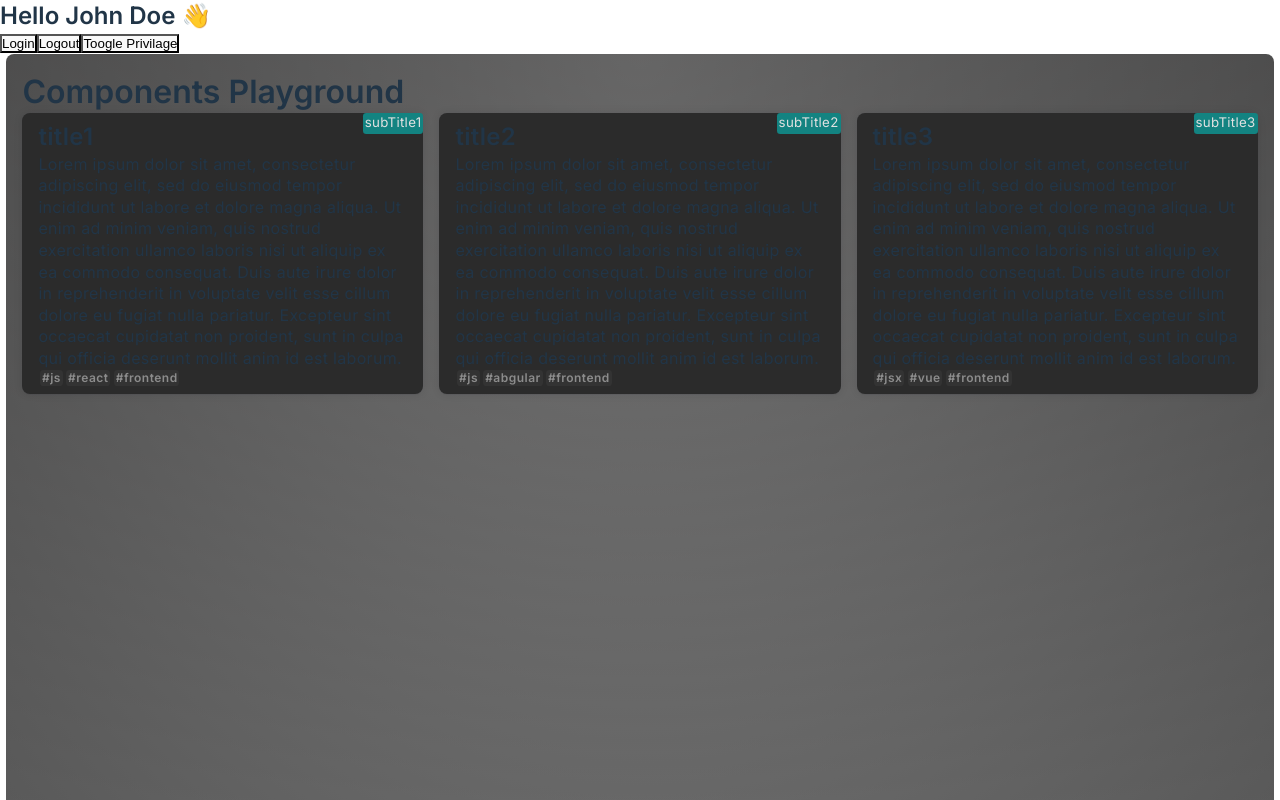
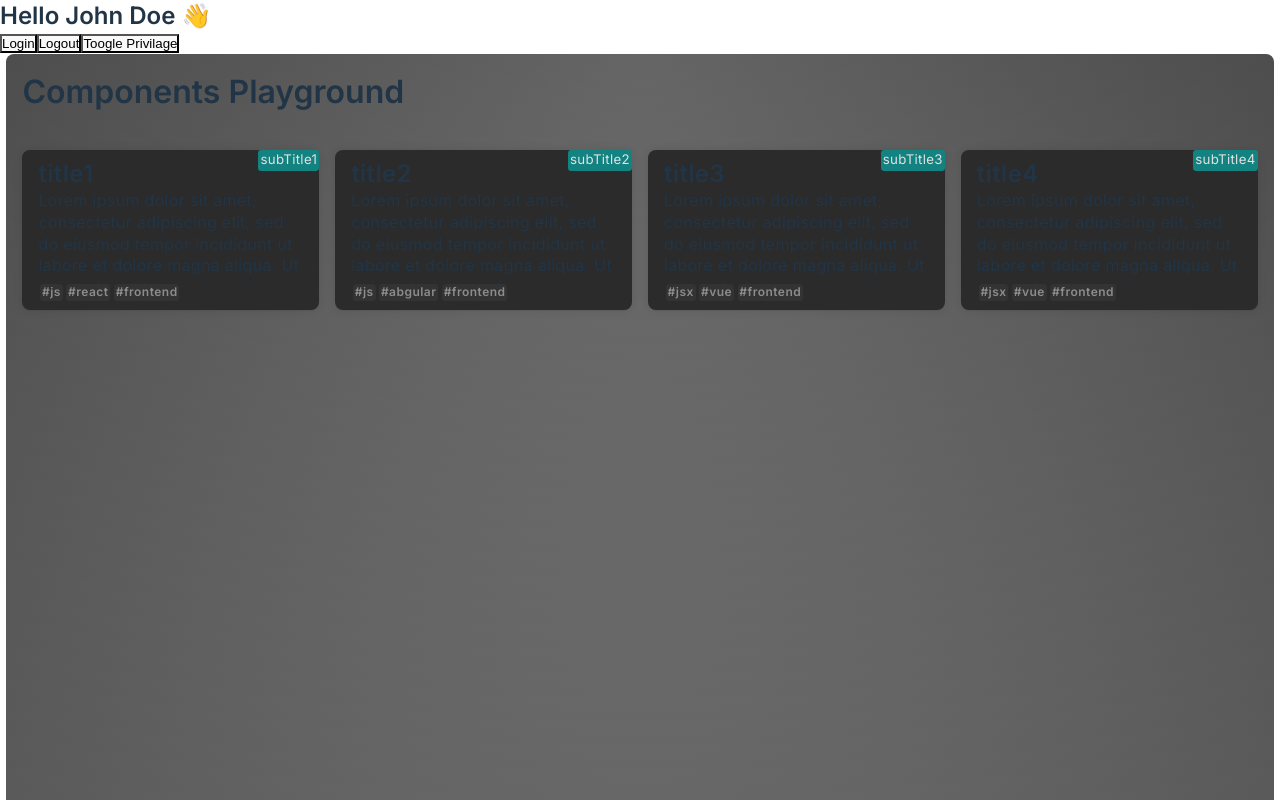
Before and after one commit to nape1/vite-vue-pinia-vuerouter, a Vue app: page / in a window 1280 px wide. Both pictures are taken after a click on the button "Login". Shown: the top 800 px of the page. Built offline with nearby package versions, Linux system fonts and the light colour scheme.

Commit message:
info card grid corrected

```diff
--- a/src/components/InfoCard.vue
+++ b/src/components/InfoCard.vue
@@ -2,7 +2,7 @@
     <div class="card">
         <h5 class="text_elipsis">{{ subTitle }}</h5>
         <h2>{{ title }}</h2>
-        <div>{{ contents }}</div>
+        <div class="content">{{ contents }}</div>
         <div class="tag_wrapper">
             <InfoTags
             v-for="(tag, index) in tags"
@@ -37,23 +37,26 @@
 <style scoped>
 
 .card{
-    display: inline-flex;
-    margin:0 auto;
-    margin-block-end: .5em;
-    flex-direction: column;
+    /* display: inline-flex; */
+    /* margin:0 auto; */
+    /* margin-block-end: .5em; */
+    /* flex-direction: column; */
     letter-spacing: .020em;
     padding: .5em 1em;
     border-radius: .5em;
     box-shadow: rgba(17, 17, 26, 0.05) 0px 1px 0px, rgba(17, 17, 26, 0.1) 0px 0px 8px;
     /* max-width: 31%; */
     /* min-width: 250px; */
-    min-height: 5em;
+    /* min-height: 5em; */
     cursor: pointer;
     background-color: #2b2b2b;
     user-select: none;
     position: relative;
 }
-
+.content{
+    max-height: calc(100% - 50px);
+    overflow: hidden;
+}
 h5{
     font-weight: normal;
     align-self: flex-start;
--- a/src/components/Playground.vue
+++ b/src/components/Playground.vue
@@ -26,6 +26,12 @@ export default {
                     subTitle: 'subTitle3',
                     content:'Lorem ipsum dolor sit amet, consectetur adipiscing elit, sed do eiusmod tempor incididunt ut labore et dolore magna aliqua. Ut enim ad minim veniam, quis nostrud exercitation ullamco laboris nisi ut aliquip ex ea commodo consequat. Duis aute irure dolor in reprehenderit in voluptate velit esse cillum dolore eu fugiat nulla pariatur. Excepteur sint occaecat cupidatat non proident, sunt in culpa qui officia deserunt mollit anim id est laborum.',
                     hashTags: ['jsx', 'vue', 'frontend'],
+                },
+                {
+                    title: 'title4',
+                    subTitle: 'subTitle4',
+                    content:'Lorem ipsum dolor sit amet, consectetur adipiscing elit, sed do eiusmod tempor incididunt ut labore et dolore magna aliqua. Ut enim ad minim veniam, quis nostrud exercitation ullamco laboris nisi ut aliquip ex ea commodo consequat. Duis aute irure dolor in reprehenderit in voluptate velit esse cillum dolore eu fugiat nulla pariatur. Excepteur sint occaecat cupidatat non proident, sunt in culpa qui officia deserunt mollit anim id est laborum.',
+                    hashTags: ['jsx', 'vue', 'frontend'],
                 }
             ]
         }
@@ -34,9 +40,9 @@ export default {
 </script>
 
 <template>
-    <div class="playground">
+    <div class="playground card_wrapper">
         <h1>Components Playground</h1>
-        <div class="card_wrapper">
+        <!-- <div class="card_wrapper"> -->
             <info-card
             v-for="row in rowData"
             :title="row.title"
@@ -44,7 +50,7 @@ export default {
             :contents="row.content"
             :tags="row.hashTags"
             />
-        </div>
+        <!-- </div> -->
     </div>
 </template>
 <style scoped>
@@ -56,12 +62,24 @@ export default {
     border-radius: .5em;
     background: linear-gradient(to bottom, rgb(98 97 97 / 54%) 0%, rgb(58 58 58 / 15%) 100%), radial-gradient(at top center, rgba(255, 255, 255, 0.40) 0%, rgba(0, 0, 0, 0.40) 120%) #989898;
     background-blend-mode: multiply, multiply;
+    overflow-y: auto;
     /* background-clip: content-box; */
+    /* display: grid;
+    grid-template-rows: 3em 15em;
+    gap: 1em; */
+
+}
+h1{
+    grid-column-start: 1;
+    grid-column-end: -1;
+
 }
 .card_wrapper{
     display: grid;
     grid-template-columns: var(--threeColGrid);
     gap: 1em;
+    grid-template-rows: var(--threeColGridRow);
+    grid-auto-rows: var(--threeColGridRowAuto);
 }
 
 </style>
--- a/src/style.css
+++ b/src/style.css
@@ -3,7 +3,7 @@
   font-family: Inter, system-ui, Avenir, Helvetica, Arial, sans-serif;
   --baseFontSize:10px;
   --fontMultiplier:1;
-  --threeColGrid:repeat(3, 1fr);
+
   line-height: 1.35;
   font-weight: 400;
   color-scheme: light dark;
@@ -41,7 +41,6 @@ body {
 @media screen and (max-width: 900px) {
   :root {
     --fontMultiplier: 1.4;
-    --threeColGrid:repeat(2, 1fr);
   }
 }
 @media screen and (min-width: 900px) {
@@ -49,8 +48,3 @@ body {
     --fontMultiplier: 1.6;
   }
 }
-@media screen and (max-width: 580px) {
-  :root {
-    --threeColGrid:auto;
-  }
-}
--- a/src/styles/components.css
+++ b/src/styles/components.css
@@ -1,5 +1,30 @@
-.text_elipsis{
+.text_elipsis {
     white-space: pre;
     overflow: hidden;
     text-overflow: ellipsis;
 }
+:root {
+  /* infocard grid */
+  --threeColGrid:repeat(4, 1fr);
+  --threeColGridRow:4em 10em;
+  --threeColGridRowAuto:10em;
+}
+@media screen and (max-width: 1240px) {
+    :root {
+        --threeColGrid: repeat(3, 1fr);
+    }
+}
+
+@media screen and (max-width: 900px) {
+    :root {
+        --threeColGrid: repeat(2, 1fr);
+        --threeColGridRow: 4em 10em;
+        --threeColGridRowAuto: 10em;
+    }
+}
+
+@media screen and (max-width: 580px) {
+    :root {
+        --threeColGrid: auto;
+    }
+}
```
